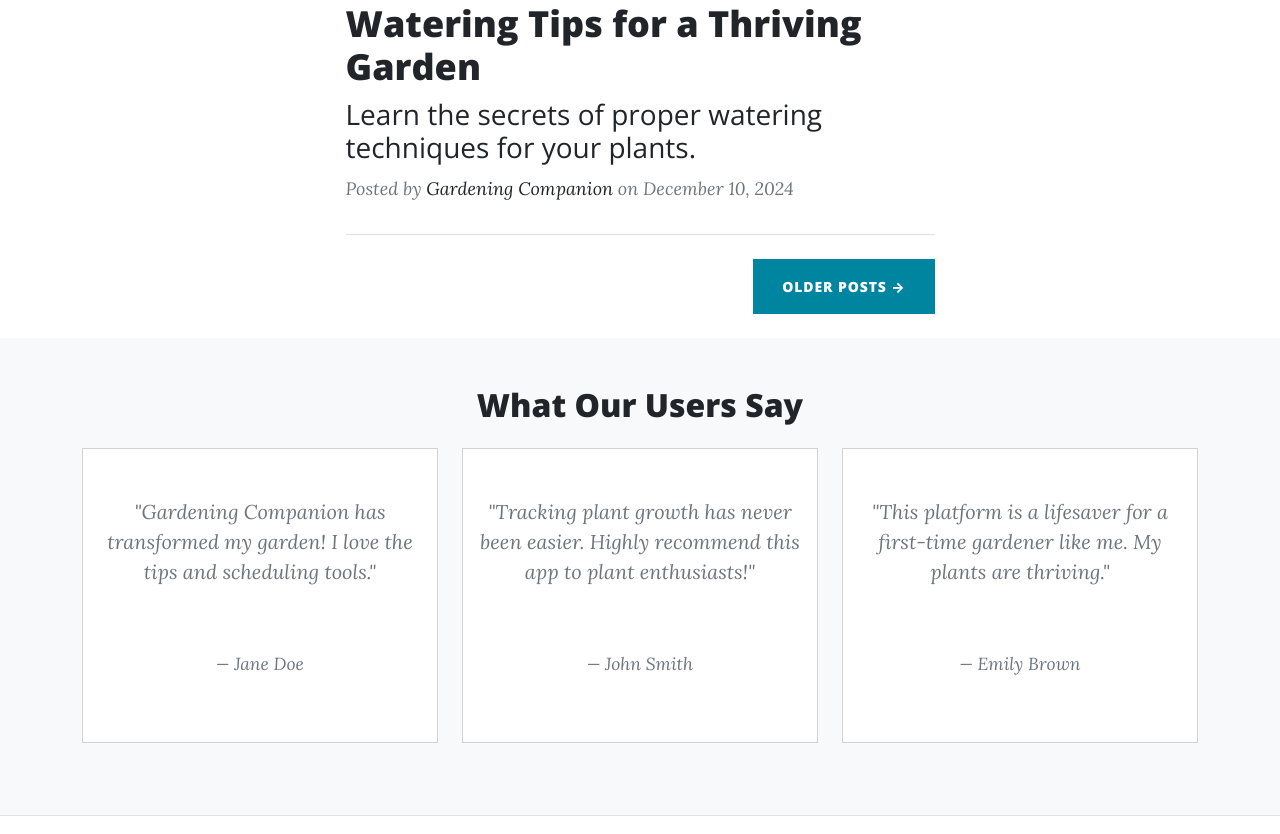
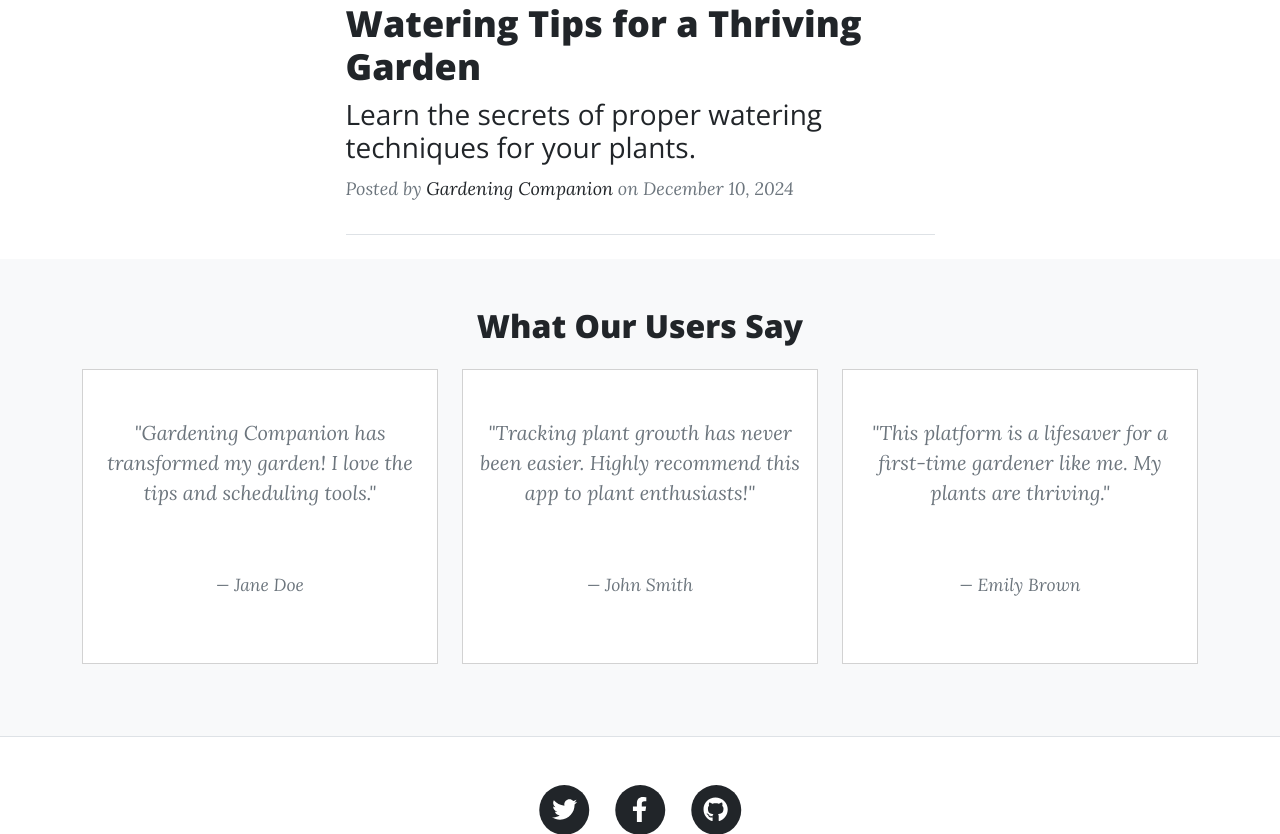
Before and after one commit to Vidhi-Porwal/Gardening_Companion, a Flask app: page / in a window 1280 px wide. Shown: the part 1656-2490 px from the top of the page. Run offline with Flask 3, Linux system fonts and the light colour scheme; some libraries are stand-ins or nearby versions.

Commit message:
buttons updated

```diff
--- a/app/templates/home.html
+++ b/app/templates/home.html
@@ -85,7 +85,7 @@
         <div class="container">
             <h2 class="fw-bold mb-3">Join Us Now</h2>
             <p class="lead mb-4">Take the first step toward an organized and flourishing garden.</p>
-            <a href="/signup" class="btn btn-success btn-lg">Sign Up</a>
+            <a href="/auth/signup" class="btn btn-success btn-lg">Sign Up</a>
         </div>
     </section>
 
@@ -133,7 +133,7 @@
                 <!-- Divider-->
                 <hr class="my-4" />
                 <!-- Pager-->
-                <div class="d-flex justify-content-end mb-4"><a class="btn btn-primary text-uppercase" href="#!">Older Posts →</a></div>
+                <!-- <div class="d-flex justify-content-end mb-4"><a class="btn btn-primary text-uppercase" href="#!">Older Posts →</a></div> -->
             </div>
         </div>
     </div>
```
